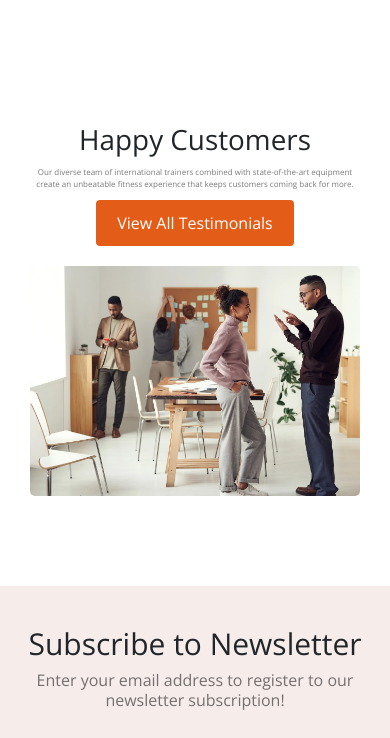
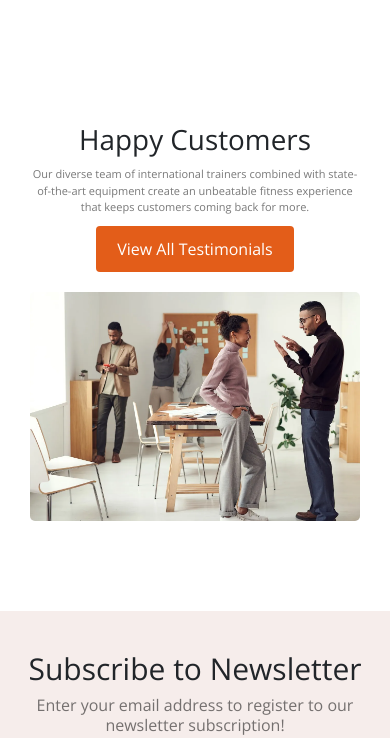
Before and after one commit to ahmed-soltan/El-Noamany_fitness_center, a plain HTML site: page index.html in a window 390 px wide. Shown: the part 6380-7118 px from the top of the page. Drawn offline with nearby package versions, Linux system fonts and the light colour scheme.

Commit message:
Update style.css

```diff
--- a/style.css
+++ b/style.css
@@ -497,10 +497,9 @@ p{
         width: 350px;
         padding: 0 10px;
         text-align: center;
-        font-size: 12px;
     }
     .testimonials div p{
-        font-size: 8px;
+        font-size: 11px;
     }
     .testimonials{
         display: flex;
```
